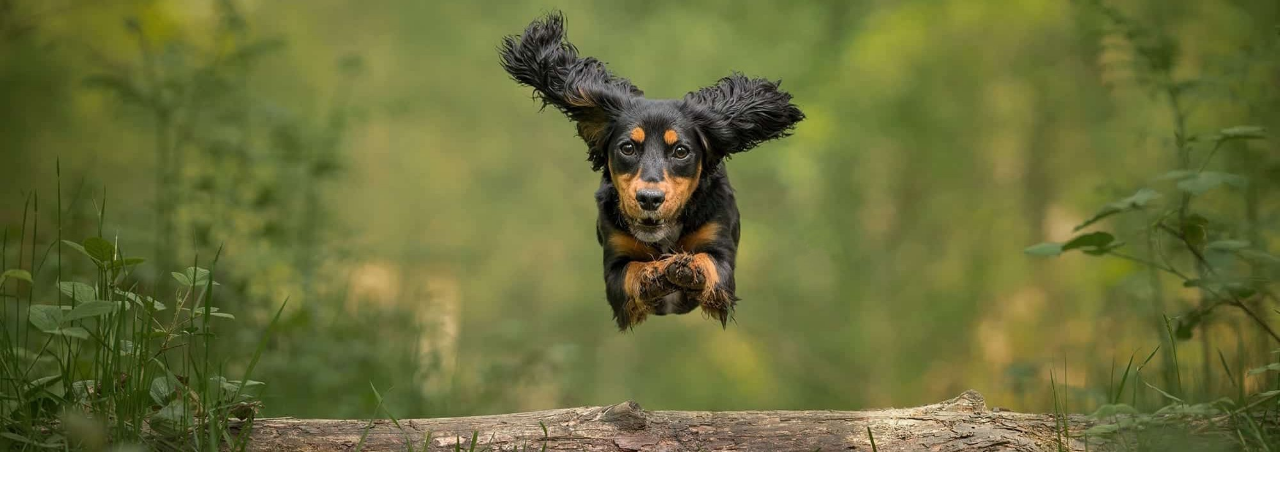
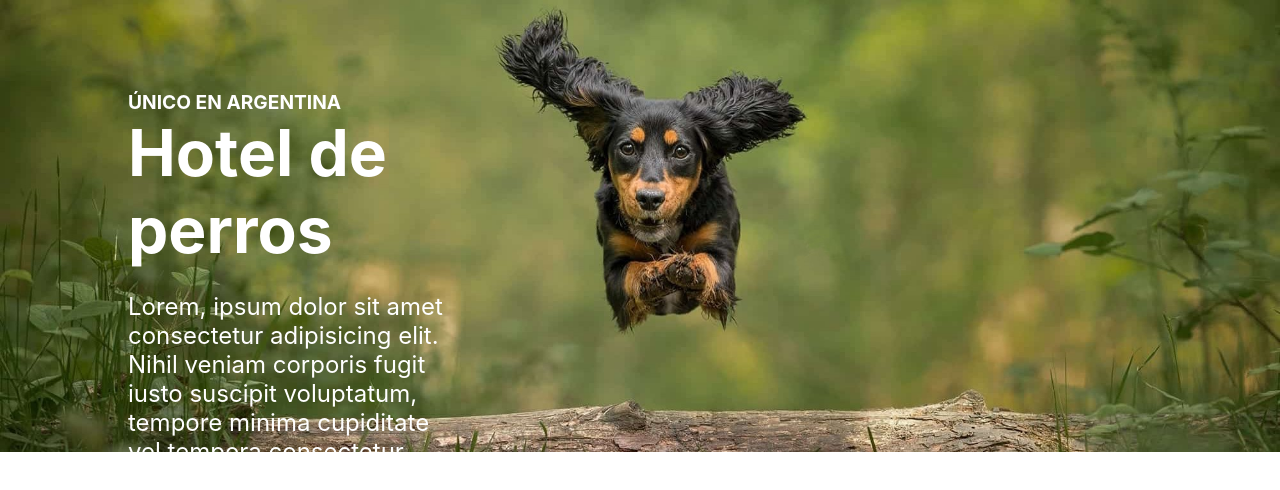
Before and after one commit to JonyHuergo/hotel-perros, a Next.js app: page / in a window 1280 px wide. Shown: the top 490 px of the page. Built offline with nearby package versions, Linux system fonts and the light colour scheme.

Commit message:
Add placeholder banner text

```diff
--- a/components/Banner.js
+++ b/components/Banner.js
@@ -2,6 +2,14 @@ const Banner = () => {
     return (
         <section className="banner">
             <img src="/banner-img.jpg" alt="Banner" className="banner-img"/>
+            <div className="banner-text">
+                <h2>ÚNICO EN ARGENTINA</h2>
+                <h1>Hotel de perros</h1>
+                <p>
+                    Lorem, ipsum dolor sit amet consectetur adipisicing elit. Nihil veniam corporis fugit iusto suscipit voluptatum,
+                    tempore minima cupiditate vel tempora consectetur quia fuga debitis laudantium a soluta dolorem fugiat dolor.
+                </p>
+            </div>
         </section>
     );
 }
--- a/styles/globals.css
+++ b/styles/globals.css
@@ -4,6 +4,10 @@ body {
   margin: 0;
   font-family: -apple-system, BlinkMacSystemFont, Segoe UI, Roboto, Oxygen,
     Ubuntu, Cantarell, Fira Sans, Droid Sans, Helvetica Neue, sans-serif;
+}
+
+h1, h2 {
+  margin: 0;
 }
 
 a {
@@ -31,8 +35,32 @@ img {
 
 /* Banner */
 
+.banner {
+  position: relative;
+}
+
 .banner-img {
   width: 100%;
 }
 
+.banner-text {
+  position: absolute;
+  width: 25%;
+  top: 20%;
+  left: 10%;
+  color: white;
+}
+
+.banner-text h1 {
+  font-size: 4rem;
+}
+
+.banner-text h2 {
+  font-size: 1.2rem;
+}
+
+.banner-text P {
+  font-size: 1.5rem;
+}
+
 /* ///////// */
```
